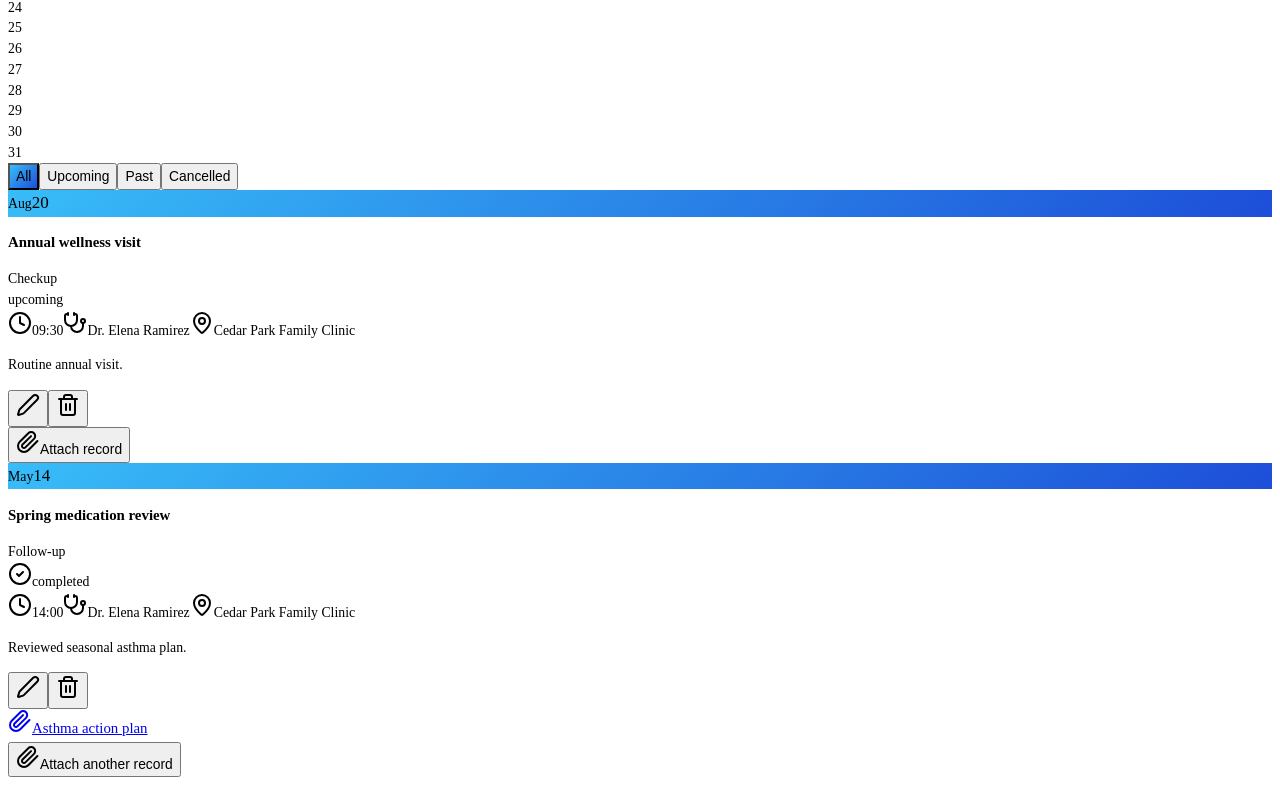
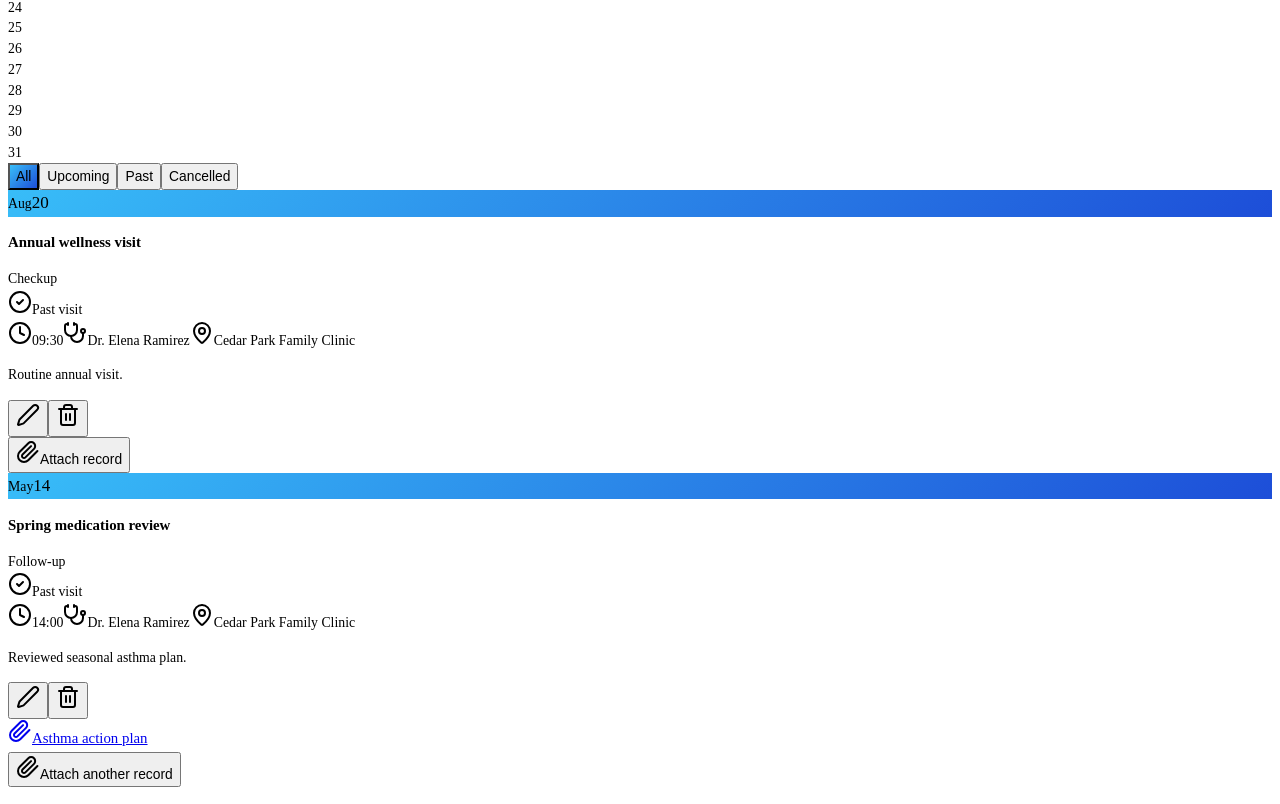
Before and after one commit to rapunzlnflt-afk/medical-records-demo, a React (Vite) app in the folder client/: page /#/appointments in a window 1280 px wide. Shown: the part 1569-2373 px from the top of the page. Built offline with nearby package versions, Linux system fonts and the light colour scheme.

Commit message:
Mirror: appointment status comes from the date
Upcoming / Past visit from the date, Cancelled switch instead of the Status
dropdown, filters, dashboard count and timeline text use the same rule.

```diff
--- /dev/null
+++ b/client/src/lib/appointment-status.ts
@@ -0,0 +1,54 @@
+import type { Appointment } from "@shared/schema";
+
+// An appointment's status comes from its date and time. The only thing the
+// date can't tell us is a cancellation, so that is the one status the user
+// sets. Older data may also hold "completed" or a stale "upcoming"; both are
+// read through the date, never shown as-is.
+
+// Numeric sort key for appointments — same wall-clock interpretation the
+// dashboard uses so both pages order "next-one-first" identically. Tolerates
+// loose time strings ("9:30", " 9:30 ", "") that may exist in legacy data;
+// returns +Infinity for unparseable dates so they sink to the bottom rather
+// than landing at the top.
+export function appointmentStartMs(a: Appointment): number {
+  const date = (a.date || "").trim();
+  if (!date) return Number.POSITIVE_INFINITY;
+  const raw = (a.time || "").trim();
+  let hh = 23, mm = 59;
+  const m = raw.match(/^(\d{1,2}):(\d{1,2})/);
+  if (m) {
+    hh = Math.min(23, Math.max(0, Number(m[1])));
+    mm = Math.min(59, Math.max(0, Number(m[2])));
+  }
+  const pad = (n: number) => String(n).padStart(2, "0");
+  const ms = new Date(`${date}T${pad(hh)}:${pad(mm)}:00`).getTime();
+  return Number.isFinite(ms) ? ms : Number.POSITIVE_INFINITY;
+}
+
+export function hasAppointmentPassed(a: Appointment): boolean {
+  return appointmentStartMs(a) < Date.now();
+}
+
+export type AppointmentState = "upcoming" | "past" | "cancelled";
+
+export function appointmentState(a: Appointment): AppointmentState {
+  if (a.status === "cancelled") return "cancelled";
+  if (a.status === "completed" || hasAppointmentPassed(a)) return "past";
+  return "upcoming";
+}
+
+export const APPOINTMENT_STATE_LABEL: Record<AppointmentState, string> = {
+  upcoming: "Upcoming",
+  past: "Past visit",
+  cancelled: "Cancelled",
+};
+
+export const APPOINTMENT_STATE_CLASS: Record<AppointmentState, string> = {
+  upcoming: "status-upcoming",
+  past: "status-completed",
+  cancelled: "status-cancelled",
+};
+
+export function appointmentStatusLabel(a: Appointment): string {
+  return APPOINTMENT_STATE_LABEL[appointmentState(a)];
+}
--- a/client/src/pages/appointments.tsx
+++ b/client/src/pages/appointments.tsx
@@ -2,6 +2,8 @@ import { localTodayKey } from "@/lib/history-actions";
 import { useState, useEffect } from "react";
 import { useRoute } from "wouter";
 import { AppointmentRecords, flashCard } from "@/components/appointment-records";
+import { Switch } from "@/components/ui/switch";
+import { appointmentState, APPOINTMENT_STATE_LABEL, APPOINTMENT_STATE_CLASS } from "@/lib/appointment-status";
 import { useQuery, useMutation } from "@tanstack/react-query";
 import { queryClient } from "@/lib/queryClient";
 import { getAppointments, createAppointment, updateAppointment, deleteAppointment, getPhysicians } from "@/lib/db";
@@ -21,7 +23,6 @@ import type { Appointment, Physician } from "@shared/schema";
 import { format, parseISO, isAfter, isBefore } from "date-fns";
 
 const TYPES = ["checkup", "specialist", "lab", "imaging", "procedure", "other"];
-const STATUSES = ["upcoming", "completed", "cancelled"];
 
 function AppointmentForm({ physicians, initial, onSubmit, onCancel }: {
   physicians: Physician[];
@@ -85,15 +86,29 @@ function AppointmentForm({ physicians, initial, onSubmit, onCancel }: {
             </SelectContent>
           </Select>
         </div>
-        <div>
-          <Label className="text-xs font-body">Status</Label>
-          <Select value={form.status} onValueChange={(v) => setForm({ ...form, status: v })}>
-            <SelectTrigger data-testid="select-apt-status"><SelectValue /></SelectTrigger>
-            <SelectContent>
-              {STATUSES.map((s) => <SelectItem key={s} value={s}>{s.charAt(0).toUpperCase() + s.slice(1)}</SelectItem>)}
-            </SelectContent>
-          </Select>
-        </div>
+        {/* Upcoming vs. past comes from the date. Cancelled is the one status
+            the date can't tell, so it's the only one the user sets. */}
+        {initial?.id != null && (
+          <div>
+            <Label htmlFor="apt-cancelled" className="text-xs font-body">Cancelled</Label>
+            <label htmlFor="apt-cancelled" className="flex items-center gap-3 min-h-[2.5rem] cursor-pointer">
+              <Switch
+                id="apt-cancelled"
+                checked={form.status === "cancelled"}
+                onCheckedChange={(on) =>
+                  setForm({
+                    ...form,
+                    status: on
+                      ? "cancelled"
+                      : initial?.status && initial.status !== "cancelled" ? initial.status : "upcoming",
+                  })
+                }
+                data-testid="switch-apt-cancelled"
+              />
+              <span className="text-sm text-foreground/80">This appointment was cancelled</span>
+            </label>
+          </div>
+        )}
         <div className="sm:col-span-2">
           <Label className="text-xs font-body">Location</Label>
           <Input value={form.location || ""} onChange={(e) => setForm({ ...form, location: e.target.value })} placeholder="123 Medical Pkwy" data-testid="input-apt-location" />
@@ -159,9 +174,9 @@ export default function Appointments() {
 
   const today = localTodayKey();
   const filtered = appointments.filter((a) => {
-    if (filter === "upcoming") return a.status === "upcoming" && a.date >= today;
-    if (filter === "past") return a.status === "completed" || a.date < today;
-    if (filter === "cancelled") return a.status === "cancelled";
+    if (filter === "upcoming") return appointmentState(a) === "upcoming";
+    if (filter === "past") return appointmentState(a) === "past";
+    if (filter === "cancelled") return appointmentState(a) === "cancelled";
     return true;
   });
 
@@ -275,10 +290,10 @@ export default function Appointments() {
                       <div className="flex items-center gap-2 flex-wrap">
                         <h3 className="font-heading text-sm font-semibold">{apt.title}</h3>
                         <Badge variant="secondary" className="text-xs">{apt.type}</Badge>
-                        <Badge className={`text-xs ${apt.status === "upcoming" ? "status-upcoming" : apt.status === "completed" ? "status-completed" : "status-cancelled"}`}>
-                          {apt.status === "completed" && <CheckCircle2 className="w-3 h-3 mr-1" />}
-                          {apt.status === "cancelled" && <XCircle className="w-3 h-3 mr-1" />}
-                          {apt.status}
+                        <Badge className={`text-xs ${APPOINTMENT_STATE_CLASS[appointmentState(apt)]}`} data-testid={`apt-status-${apt.id}`}>
+                          {appointmentState(apt) === "past" && <CheckCircle2 className="w-3 h-3 mr-1" />}
+                          {appointmentState(apt) === "cancelled" && <XCircle className="w-3 h-3 mr-1" />}
+                          {APPOINTMENT_STATE_LABEL[appointmentState(apt)]}
                         </Badge>
                       </div>
                       <div className="flex items-center gap-3 mt-1 text-xs text-muted-foreground flex-wrap">
--- a/client/src/pages/dashboard.tsx
+++ b/client/src/pages/dashboard.tsx
@@ -5,6 +5,7 @@ import { CalendarDays, Pill, Stethoscope, FileText, HeartPulse, Phone, Clock, Al
 import { Link } from "wouter";
 import type { Appointment, Medication, Physician, MedicalRecord, Vital, EmergencyContact } from "@shared/schema";
 import { usePatient } from "@/lib/patient-context";
+import { appointmentState } from "@/lib/appointment-status";
 import { getAppointments, getMedications, getPhysicians, getMedicalRecords, getVitals, getEmergencyContacts } from "@/lib/db";
 import { format, parseISO, isAfter, isBefore, addDays } from "date-fns";
 import { localTodayKey } from "@/lib/history-actions";
@@ -130,7 +131,7 @@ export default function Dashboard() {
       <section className="space-y-3 min-w-0">
         <SectionLabel>Overview</SectionLabel>
         <div className="grid grid-cols-2 md:grid-cols-4 gap-3 min-w-0">
-          <StatCard title="Appointments" value={appointments.filter(a => a.status === "upcoming").length} icon={CalendarDays} href="/appointments" />
+          <StatCard title="Appointments" value={appointments.filter(a => appointmentState(a) === "upcoming").length} icon={CalendarDays} href="/appointments" />
           <StatCard title="Active Meds" value={activeMeds.length} icon={Pill} href="/medications" />
           <StatCard title="Physicians" value={physicians.length} icon={Stethoscope} href="/physicians" />
           <StatCard title="Records" value={records.length} icon={FileText} href="/records" />
--- a/client/src/pages/timeline.tsx
+++ b/client/src/pages/timeline.tsx
@@ -14,6 +14,7 @@ import {
   noteIsFlaggedForDoctor,
 } from "@/lib/db";
 import { usePatient } from "@/lib/patient-context";
+import { appointmentStatusLabel } from "@/lib/appointment-status";
 import type { Appointment, Note, NoteUpdate, Physician } from "@shared/schema";
 
 type TimelineFilter = "all" | "appointments" | "notes" | "flagged";
@@ -177,7 +178,7 @@ export default function Timeline() {
             appointment.type ? `Type: ${appointment.type}` : "",
             appointment.time ? `Time: ${appointment.time}` : "",
             appointment.location ? `Location: ${appointment.location}` : "",
-            appointment.status ? `Status: ${appointment.status}` : "",
+            `Status: ${appointmentStatusLabel(appointment)}`,
             appointment.notes ? `Notes: ${appointment.notes}` : "",
           ].filter(Boolean);
         }
```
Also changed, not shown: 5 other files (tests, documents, lock files or other folders).
